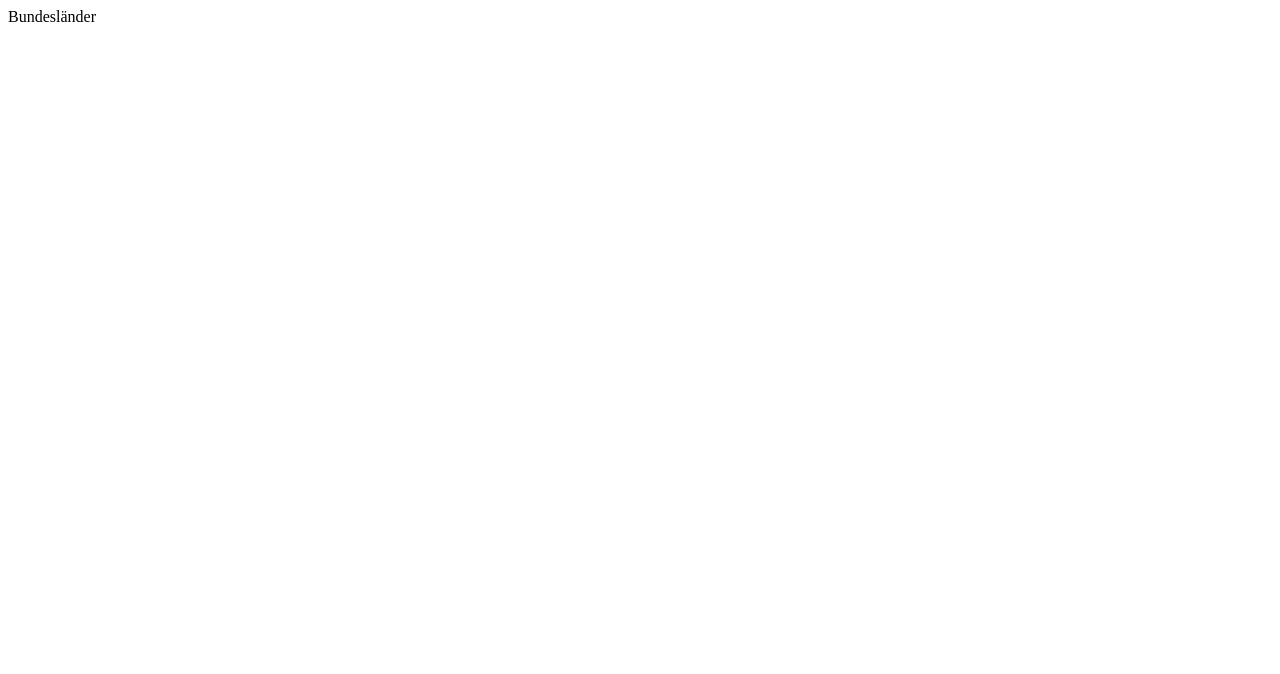
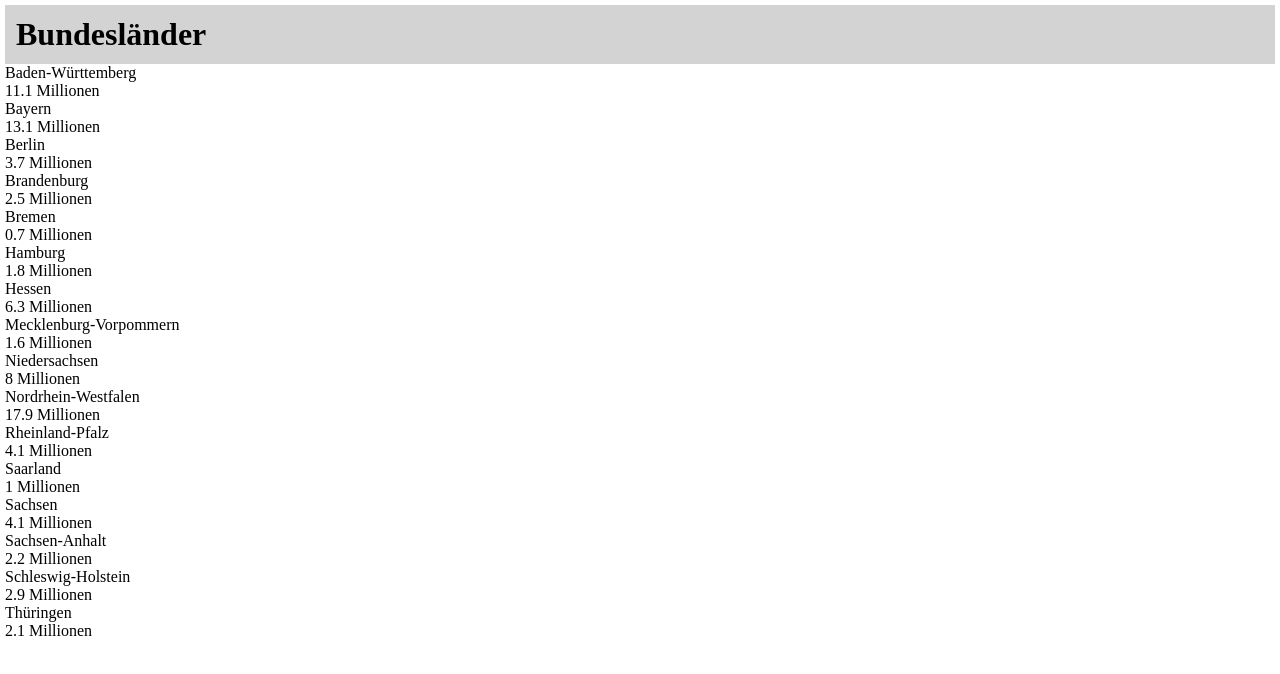
Before and after one commit to YeHtutt/Bundeslaender, a plain HTML site: page index.html in a window 1280 px wide. Drawn offline with Linux system fonts and the light colour scheme.

Commit message:
second commit

```diff
--- /dev/null
+++ b/bundesland.json
@@ -0,0 +1,82 @@
+[
+    {
+        "name": "Baden-Württemberg",
+        "population": 11.1,
+        "url": "https://www.baden-wuerttemberg.de/de/startseite/"
+    },
+    {
+        "name": "Bayern",
+        "population": 13.1,
+        "url": "https://www.bayern.de/"
+    },
+    {
+        "name": "Berlin",
+        "population": 3.7,
+        "url": "https://www.berlin.de/"
+    },
+    {
+        "name": "Brandenburg",
+        "population": 2.5,
+        "url": "https://www.brandenburg.de/"
+    },
+    {
+        "name": "Bremen",
+        "population": 0.7,
+        "url": "https://www.bremen.de/"
+    },
+    {
+        "name": "Hamburg",
+        "population": 1.8,
+        "url": "https://www.hamburg.de/"
+    },
+    {
+        "name": "Hessen",
+        "population": 6.3,
+        "url": "https://www.hessen.de/"
+    },
+    {
+        "name": "Mecklenburg-Vorpommern",
+        "population": 1.6,
+        "url": "https://www.mecklenburg-vorpommern.de/startseite/"
+    },
+    {
+        "name": "Niedersachsen",
+        "population": 8,
+        "url": "https://www.niedersachsen.de/startseite/"
+    },
+    {
+        "name": "Nordrhein-Westfalen",
+        "population": 17.9,
+        "url": "https://www.land.nrw/"
+    },
+    {
+        "name": "Rheinland-Pfalz",
+        "population": 4.1,
+        "url": "https://www.rlp.de/de/startseite/"
+    },
+    {
+        "name": "Saarland",
+        "population": 1,
+        "url": "https://www.saarland.de/DE/home/home_node.html"
+    },
+    {
+        "name": "Sachsen",
+        "population": 4.1,
+        "url": "https://www.sachsen.de/"
+    },
+    {
+        "name": "Sachsen-Anhalt",
+        "population": 2.2,
+        "url": "https://www.sachsen-anhalt.de/startseite/"
+    },
+    {
+        "name": "Schleswig-Holstein",
+        "population": 2.9,
+        "url": "https://www.schleswig-holstein.de/DE/Home/home_node.html"
+    },
+    {
+        "name": "Thüringen",
+        "population": 2.1,
+        "url": "https://thueringen.de/"
+    }
+]
--- a/index.html
+++ b/index.html
@@ -9,10 +9,11 @@
     <script src="script.js"></script>
 </head>
 
-<body>
+<body onload="init()">
     <header>Bundesländer</header>
 
+    <div id="content"></div>
 
-
+    <div id="letterbox"></div>
 </body>
 </html>
--- a/script.js
+++ b/script.js
@@ -0,0 +1,26 @@
+let bundeslaender=[];
+let letters=[];
+
+
+async function init(){
+    let response = await fetch('./bundesland.json');
+    bundeslaender = await response.json();
+    render();
+}
+
+function render(){
+    let content = document.getElementById('content');
+    content.innerHTML = '';
+
+    for (let i = 0; i < bundeslaender.length; i++) {
+        const bundesland = bundeslaender[i];
+        const population = bundesland['population'];
+
+        content.innerHTML += /*html*/`
+        <div class="card">
+           <div> ${bundesland['name']} </div>
+           <div> ${population} Millionen </div>
+        </div>
+        `;
+    }
+}
--- a/style.css
+++ b/style.css
@@ -0,0 +1,14 @@
+body{
+    margin: 5px;
+}
+
+header{
+    width: cal(100%-10px);
+    background-color: lightgray;
+    font-size: 32px;
+    font-weight: bold;
+    padding: 10px;
+    border: 1px solid lightgray;
+    text-transform: capitalize;
+    box-sizing: border-box;
+}
```
